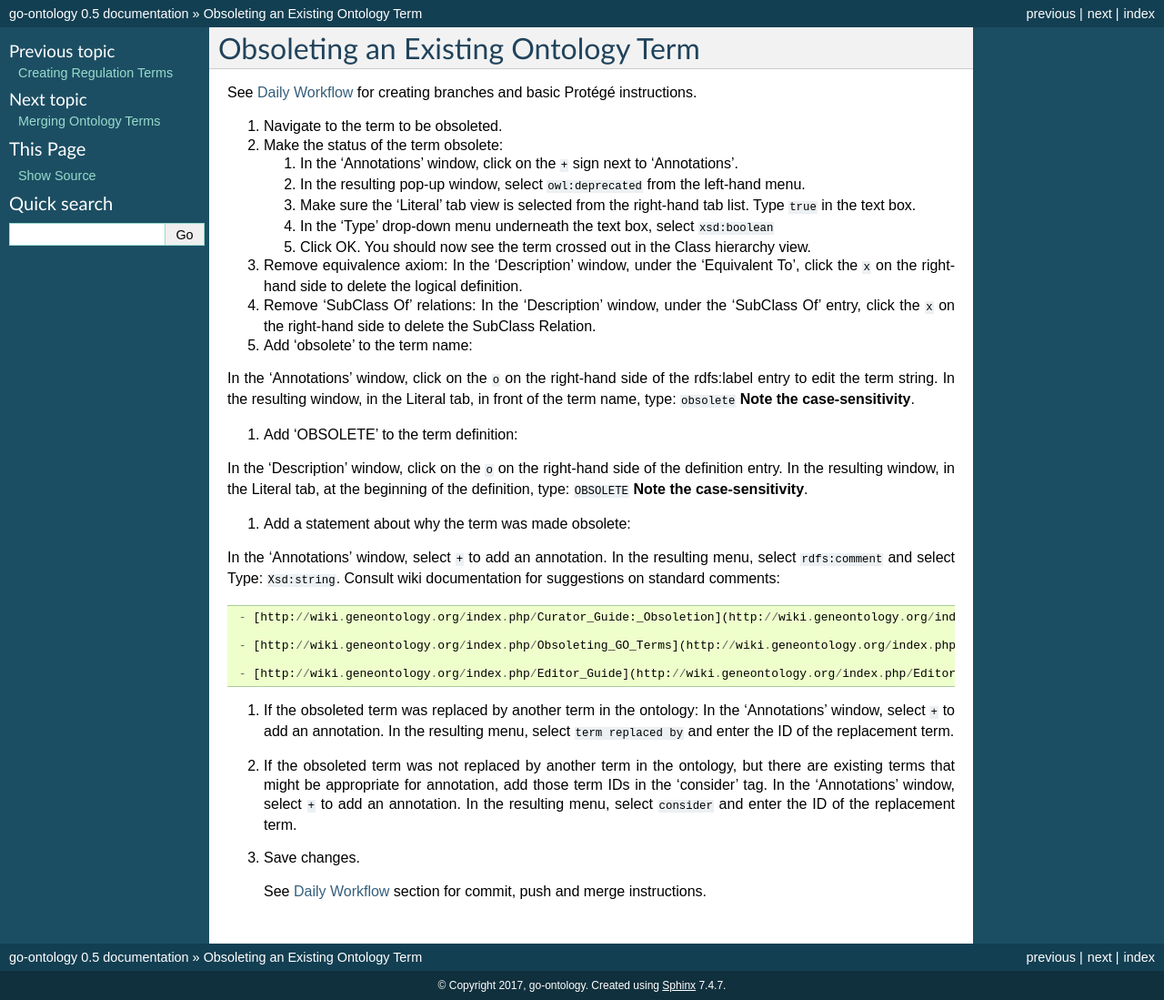
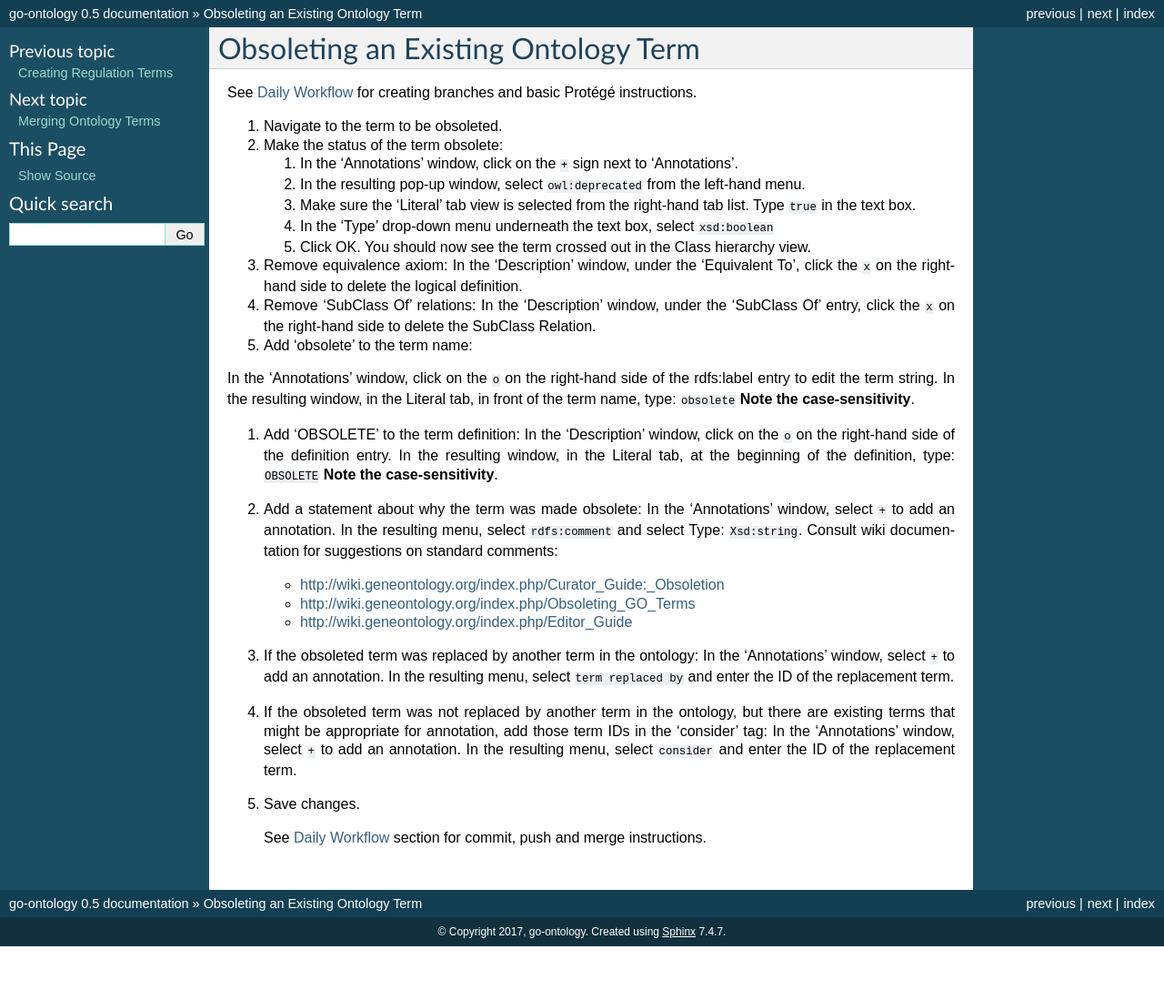
Before and after one commit to geneontology/go-ontology, a Sphinx documentation site: the page built from docs/ObsoleteTerm.md, in a window 1280 px wide. Shown: the whole page at 91% size. Built offline with Sphinx 7.4.7, drawn with Linux system fonts in a browser that asks for light colours; after the commit the page ends 1040 px from its top, so only the background shows below that.

````diff
--- a/docs/ObsoleteTerm.md
+++ b/docs/ObsoleteTerm.md
@@ -21,14 +21,10 @@ See [Daily Workflow](http://go-ontology.readthedocs.io/en/latest/Installgit.html
  In the 'Annotations' window, click on the ```o``` on the right-hand side of the rdfs:label entry to edit the term string. In the resulting window, in the Literal tab, in front of the term name, type: ```obsolete```
  __Note the case-sensitivity__.
 
-5. Add ‘OBSOLETE’ to the term definition:
-
- In the 'Description' window, click on the ```o``` on the right-hand side of the definition entry. In the resulting window, in the Literal tab, at the beginning of the definition, type: ```OBSOLETE```
+5. Add ‘OBSOLETE’ to the term definition: In the 'Description' window, click on the ```o``` on the right-hand side of the definition entry. In the resulting window, in the Literal tab, at the beginning of the definition, type: ```OBSOLETE```
  __Note the case-sensitivity__.
 
-6. Add a statement about why the term was made obsolete:
-
- In the 'Annotations' window, select ```+``` to add an annotation. In the resulting menu, select ```rdfs:comment``` and select Type:  ```Xsd:string```.
+6. Add a statement about why the term was made obsolete: In the 'Annotations' window, select ```+``` to add an annotation. In the resulting menu, select ```rdfs:comment``` and select Type:  ```Xsd:string```.
 Consult wiki documentation for suggestions on standard comments:
 
      - [http://wiki.geneontology.org/index.php/Curator_Guide:_Obsoletion](http://wiki.geneontology.org/index.php/Curator_Guide:_Obsoletion)
@@ -37,11 +33,9 @@ Consult wiki documentation for suggestions on standard comments:
 
      - [http://wiki.geneontology.org/index.php/Editor_Guide](http://wiki.geneontology.org/index.php/Editor_Guide)
 
-7. If the obsoleted term was replaced by another term in the ontology:
- In the 'Annotations' window, select ```+``` to add an annotation. In the resulting menu, select ```term replaced by``` and enter the ID of the replacement term.
+7. If the obsoleted term was replaced by another term in the ontology: In the 'Annotations' window, select ```+``` to add an annotation. In the resulting menu, select ```term replaced by``` and enter the ID of the replacement term.
 
-8. If the obsoleted term was not replaced by another term in the ontology, but there are existing terms that might be appropriate for annotation, add those term IDs in the 'consider' tag.
- In the 'Annotations' window, select ```+``` to add an annotation. In the resulting menu, select ```consider``` and enter the ID of the replacement term.
+8. If the obsoleted term was not replaced by another term in the ontology, but there are existing terms that might be appropriate for annotation, add those term IDs in the 'consider' tag: In the 'Annotations' window, select ```+``` to add an annotation. In the resulting menu, select ```consider``` and enter the ID of the replacement term.
 
 9. Save changes.
 
````
